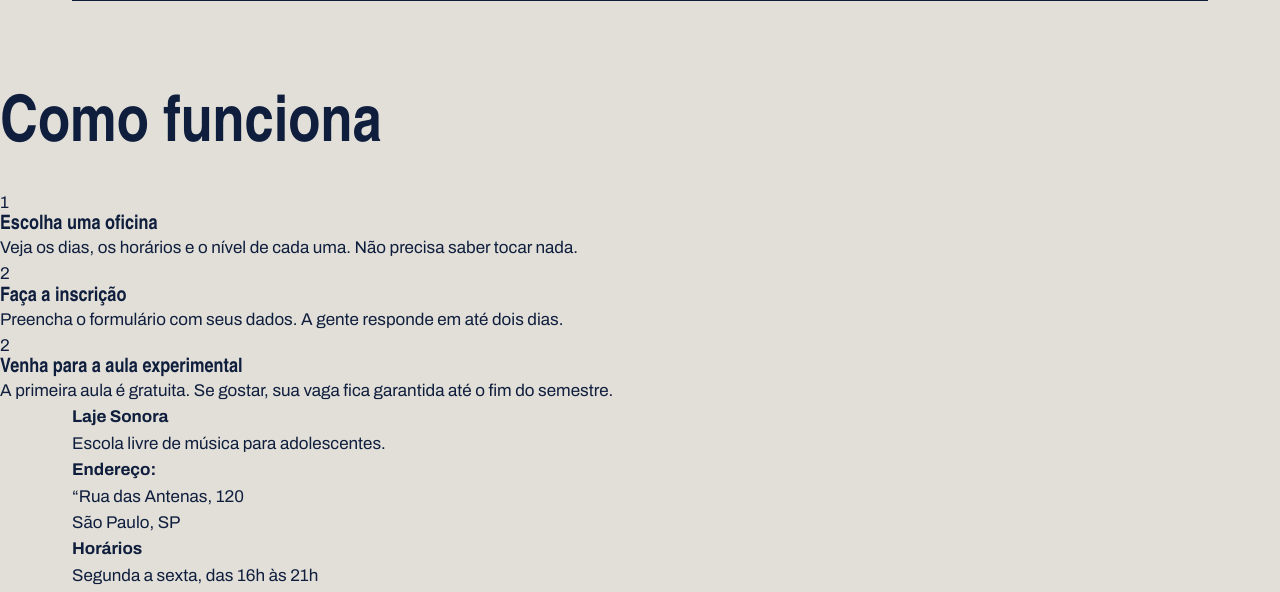
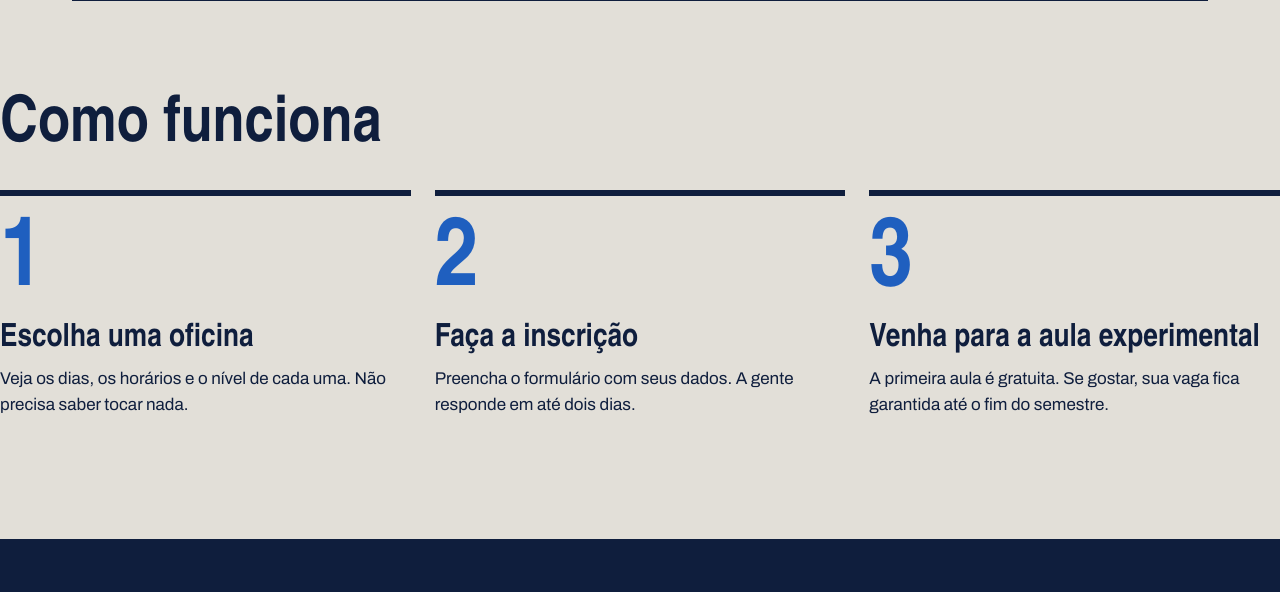
Before and after one commit to bok40/lajesonora, a plain HTML site: page index.html in a window 1280 px wide. Shown: the part 2659-3251 px from the top of the page. Drawn offline with Linux system fonts and the light colour scheme; a web font is replaced by a local one.

Commit message:
Página inicial pronta

```diff
--- a/index.css
+++ b/index.css
@@ -187,3 +187,51 @@ h1, h2, h3{
     display: flex;
     justify-content: space-between;
 }
+
+.passos{
+    display: flex;
+    gap: 24px;
+}
+
+.passo{
+    flex: 1;
+    border-top: 6px solid var(--tinta);
+    padding-top: 20px;
+}
+
+.passo-numero{
+    font-family: var(--fonte-cartaz);
+    font-size: 96px;
+    font-weight: 900;
+    line-height: 1;
+    color: var(--caixa-dagua);
+}
+
+.passo h3{
+    font-size: 32px;
+    margin-top: 8px;
+    margin-block: 12px  ;
+}
+
+.rodape{
+    margin-top: 120px;
+    background-color: var(--tinta);
+    color: var(--concreto);
+    padding-block: 56px;
+}
+
+.rodape-colunas{
+    display: flex;
+    gap: 40px;
+}
+
+.rodape-coluna{
+    flex: 1;
+}
+
+.rodape h4{
+    font-family: var(--fonte-cartaz);
+    font-size: 28px;
+    color: var(--fita);
+    margin-bottom: 12px;
+}
--- a/index.html
+++ b/index.html
@@ -116,7 +116,7 @@
                 </div>
 
                 <div class="passo">
-                    <p class="passo-numero">2</p>
+                    <p class="passo-numero">3</p>
 
                     <h3>Venha para a aula experimental</h3>
                     <p>A primeira aula é gratuita. Se gostar, sua vaga fica garantida até o fim do semestre.</p>
@@ -131,13 +131,19 @@
             <div class="rodape-coluna">
                 <h4>Laje Sonora</h4>
                 <p>Escola livre de música para adolescentes.</p>
+            </div>
 
+            <div class="rodape-coluna">
                 <h4>Endereço:</h4>
                 <p>“Rua das Antenas, 120<br>São Paulo, SP</p>
+            </div>
 
+            <div class="rodape-coluna">
                 <h4>Horários</h4>
                 <p>Segunda a sexta, das 16h às 21h<br>Sábado, das 9h às 13h</p>
+            </div>
 
+            <div class="rodape-coluna">
                 <h4>Contato</h4>
                 <p>contato@lajesonora.com.br<br>(11) 91234 5678</p>
             </div>
```
